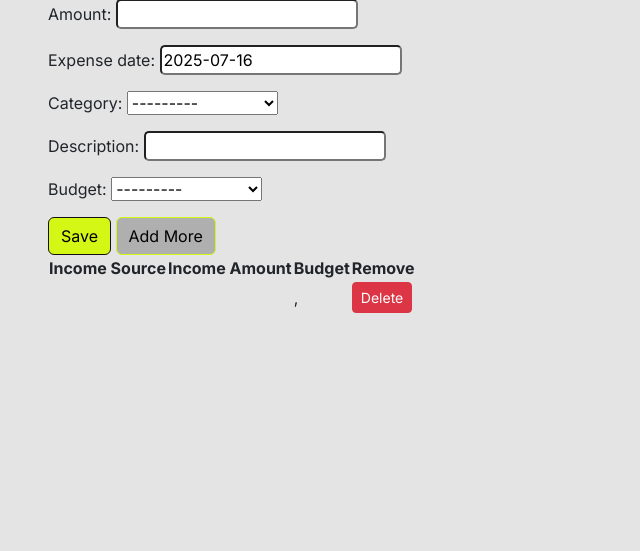
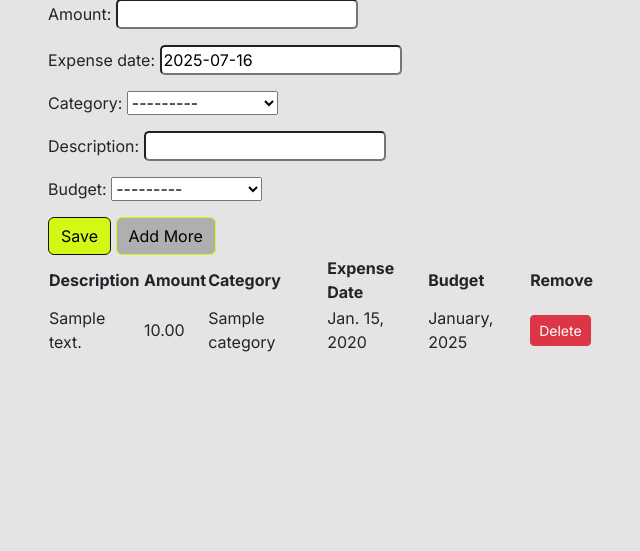
Before and after one commit to CoalTrain1618/MP_3_Xpenso, a Django app: page /finances/expense/add/ in a window 1280 px wide. Shown: the part 191-742 px from the top of the page, without its empty margins (319-959 px from the left). Run offline with Django 5.2, Linux system fonts and the light colour scheme; a user stored in the database is signed in; tables that the repository leaves empty hold one stand-in row (values such as "Sample post"); some libraries are stand-ins or nearby versions.

Commit message:
Added and tested expense creation and deletetion.

```diff
--- a/finances/templates/finances/expense_form.html
+++ b/finances/templates/finances/expense_form.html
@@ -19,18 +19,23 @@
             <div>
                 <table>
                     <tr>
-                        <th>Income Source</th>
-                        <th>Income Amount</th>
+                        <!-- 'expense_date', 'amount', 'category', 'description', 'budget' -->
+                        <th>Description</th>
+                        <th>Amount</th>
+                        <th>Category</th>
+                        <th>Expense Date</th>
                         <th>Budget</th>
                         <th>Remove</th>
                     </tr>
                     {% for expense in expenses %}
                         <tr>
-                            <td></td>
-                            <td></td>
-                            <td>{{ income.budget.get_month_display }}, {{ income.budget.get_year_display }}</td>
+                            <td>{{ expense.description }}</td>
+                            <td>{{ expense.amount }}</td>
+                            <td>{{ expense.category.name }}</td>
+                            <td>{{ expense.expense_date }}</td>
+                            <td>{{ expense.budget.get_month_display }}, {{ expense.budget.get_year_display }}</td>
                             <td>
-                                <form method="POST" action="">
+                                <form method="POST" action="{% url 'delete_expense' expense.pk %}">
                                     {% csrf_token %}
                                     <button type="submit" class="btn btn-danger btn-sm">Delete</button>
                                 </form>
--- a/finances/urls.py
+++ b/finances/urls.py
@@ -6,6 +6,7 @@ from .views import ExpenseView
 
 urlpatterns = [
     path('expense/add/', ExpenseView.as_view(), name='expense_create'),
+    path('budget/expense/<int:pk>/', views.delete_expense, name="delete_expense"),
     path('income/add/', IncomeView.as_view(), name='income_create'),
     path('budget/income/<int:pk>/', views.delete_income, name="delete_income"),
     path('budget/add/', BudgetView.as_view(), name="budget_create"),
```
